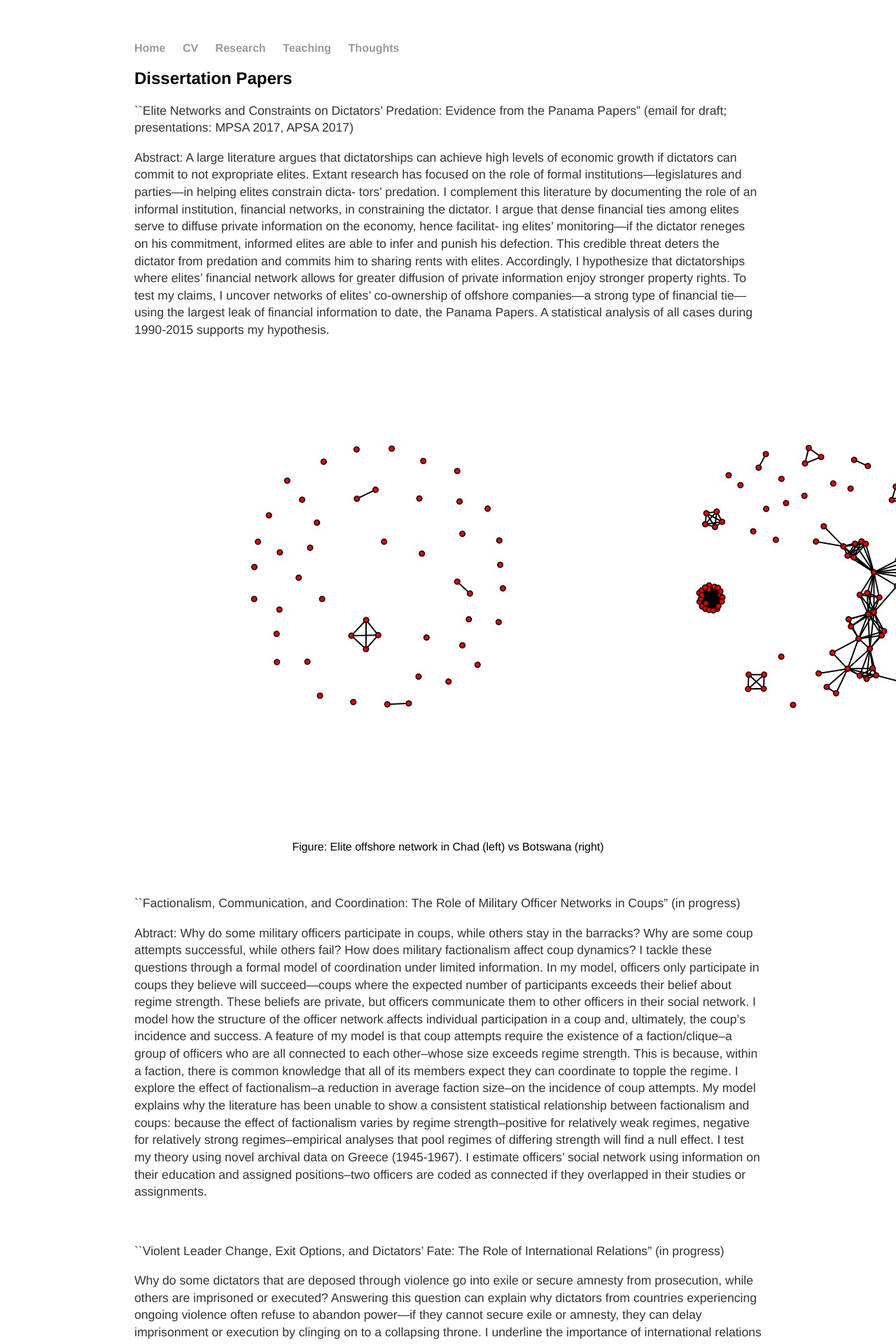
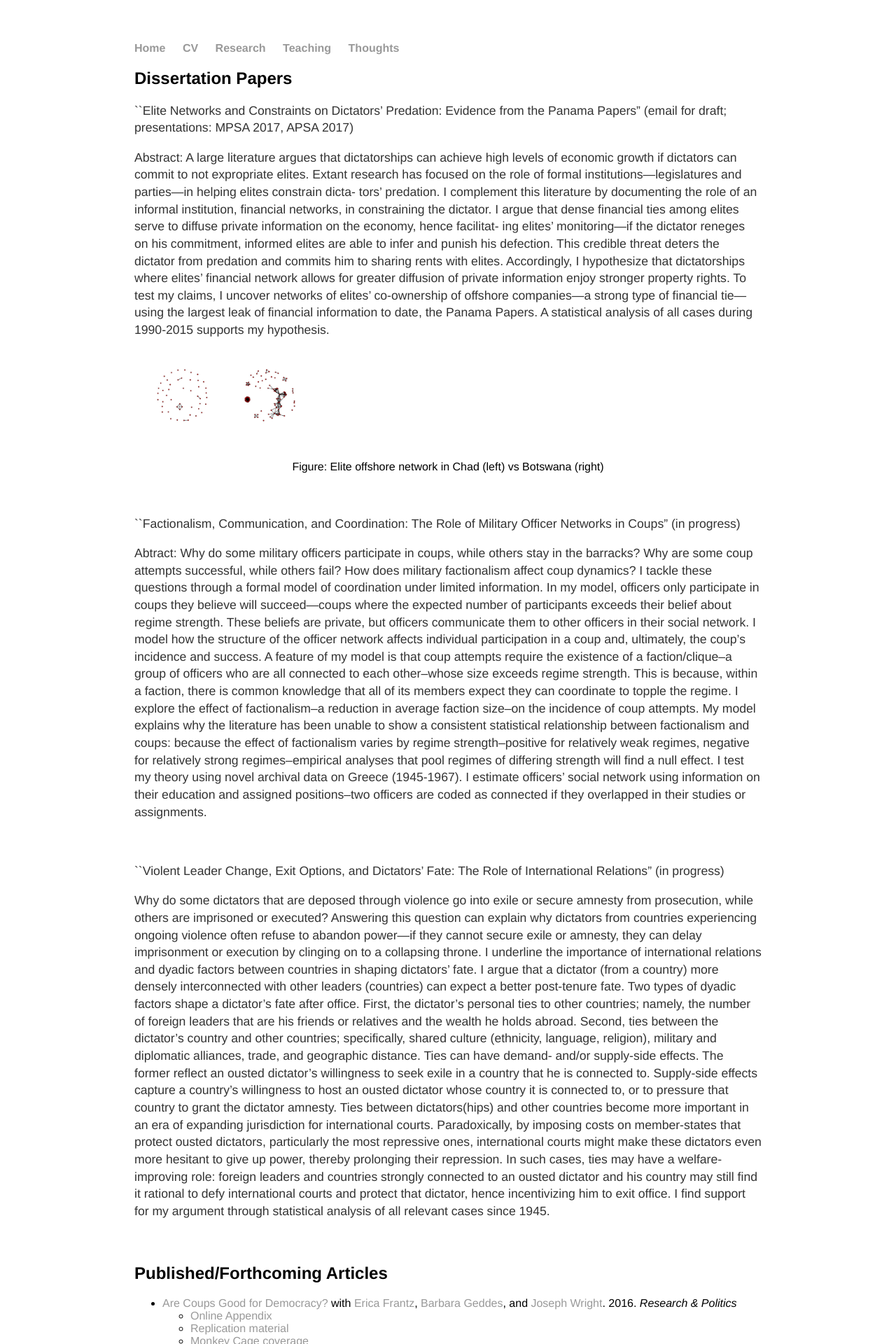
Before and after one commit to georgederpa/georgederpa, a Jekyll site: the page built from research/index.md, in a window 1280 px wide. Shown: the top 1920 px of the page at 70% size. Built offline with Jekyll 4.4.1, drawn with Linux system fonts in a browser that asks for light colours; our own code applies the rules of GitHub Pages for plain Markdown files.

Commit message:
changed graph

```diff
--- a/research/index.md
+++ b/research/index.md
@@ -4,7 +4,7 @@
 
 Abstract: A large literature argues that dictatorships can achieve high levels of economic growth if dictators can commit to not expropriate elites. Extant research has focused on the role of formal institutions—legislatures and parties—in helping elites constrain dicta- tors’ predation. I complement this literature by documenting the role of an informal institution, financial networks, in constraining the dictator. I argue that dense financial ties among elites serve to diffuse private information on the economy, hence facilitat- ing elites’ monitoring—if the dictator reneges on his commitment, informed elites are able to infer and punish his defection. This credible threat deters the dictator from predation and commits him to sharing rents with elites. Accordingly, I hypothesize that dictatorships where elites’ financial network allows for greater diffusion of private information enjoy stronger property rights. To test my claims, I uncover networks of elites’ co-ownership of offshore companies—a strong type of financial tie—using the largest leak of financial information to date, the Panama Papers. A statistical analysis of all cases during 1990-2015 supports my hypothesis.
 
-![Chad vs. Botswana Network](/research/chadVSbotswana.jpg){: align=“center” }
+![Chad vs. Botswana Network](/research/chadVSbotswana.jpg){: align=“center” height=“150px" width="250px"}
 <center>Figure: Elite offshore network in Chad (left) vs Botswana (right)</center>
 
 <br>
```
